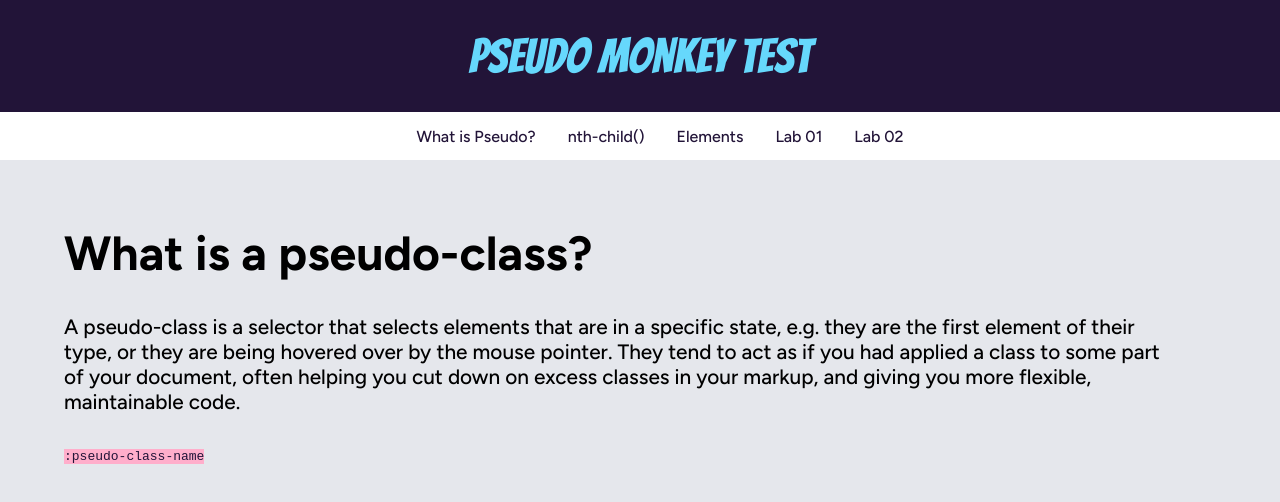
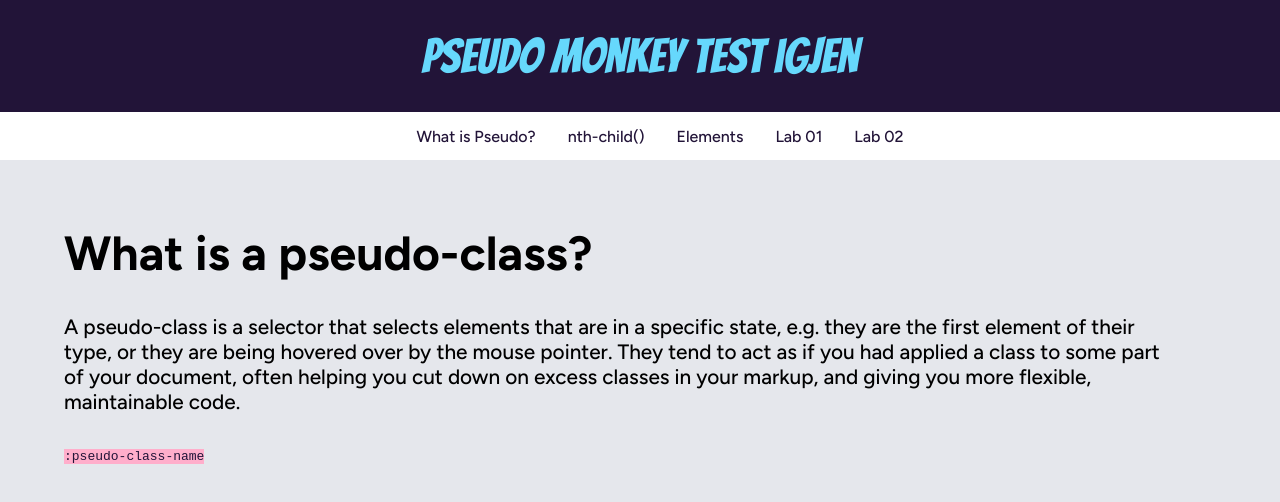
Before and after one commit to mariusrundereim/pseudo-monkey, a plain HTML site: page index.html in a window 1280 px wide. Drawn offline with Linux system fonts and the light colour scheme.

Commit message:
test igjen

```diff
--- a/index.html
+++ b/index.html
@@ -20,7 +20,7 @@
 <body>
     <header class="page-header">
         <main>
-            <p class="page-logo">Pseudo Monkey Test</p>
+            <p class="page-logo">Pseudo Monkey Test igjen</p>
         </main>
         <nav class="main-menu">
             <ul>
```
